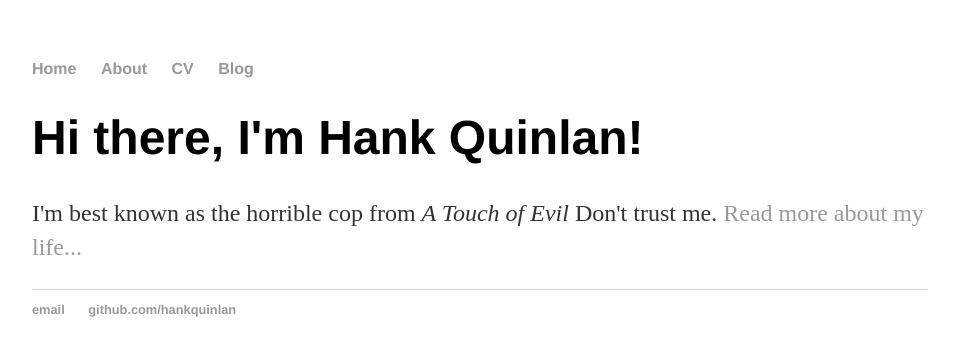
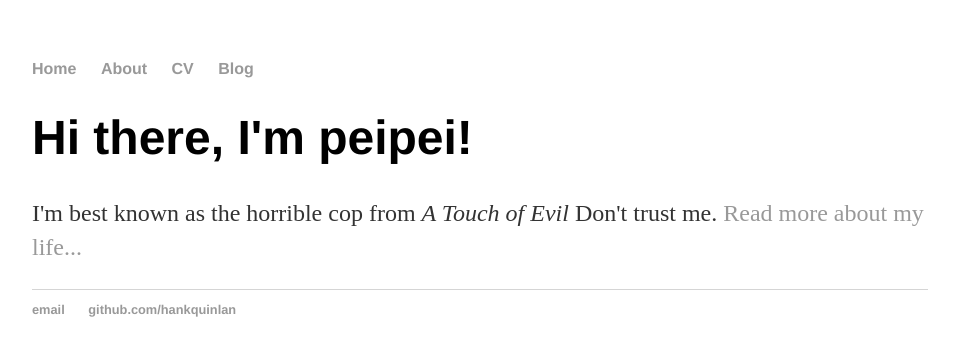
Before and after one commit to peipeigu/peipeigu.github.io, a Jekyll site: the page built from index.html, in a window 1280 px wide. Shown: the top 356 px of the page, without its empty margins (160-1115 px from the left). Built offline with Jekyll 4.4.1, drawn with Linux system fonts in a browser that asks for light colours.

Commit message:
Update index.html

```diff
--- a/index.html
+++ b/index.html
@@ -1,30 +1,8 @@
-<!DOCTYPE html>
-<html>
-	<head>
-		<title>Hank Quinlan, Horrible Cop</title>
-		<!-- link to main stylesheet -->
-		<link rel="stylesheet" type="text/css" href="/css/main.css">
-	</head>
-	<body>
-		<nav>
-    		<ul>
-        		<li><a href="/">Home</a></li>
-	        	<li><a href="/about">About</a></li>
-        		<li><a href="/cv">CV</a></li>
-        		<li><a href="/blog">Blog</a></li>
-    		</ul>
-		</nav>
-		<div class="container">
-    		<div class="blurb">
-        		<h1>Hi there, I'm Hank Quinlan!</h1>
-				<p>I'm best known as the horrible cop from <em>A Touch of Evil</em> Don't trust me. <a href="/about">Read more about my life...</a></p>
-    		</div><!-- /.blurb -->
-		</div><!-- /.container -->
-		<footer>
-    		<ul>
-        		<li><a href="mailto:hankquinlanhub@gmail.com">email</a></li>
-        		<li><a href="https://github.com/hankquinlan">github.com/hankquinlan</a></li>
-			</ul>
-		</footer>
-	</body>
-</html>
+---
+layout: default
+title: Hank Quinlan, Horrible Cop
+---
+<div class="blurb">
+	<h1>Hi there, I'm peipei!</h1>
+	<p>I'm best known as the horrible cop from <em>A Touch of Evil</em> Don't trust me. <a href="/about">Read more about my life...</a></p>
+</div><!-- /.blurb -->
```
